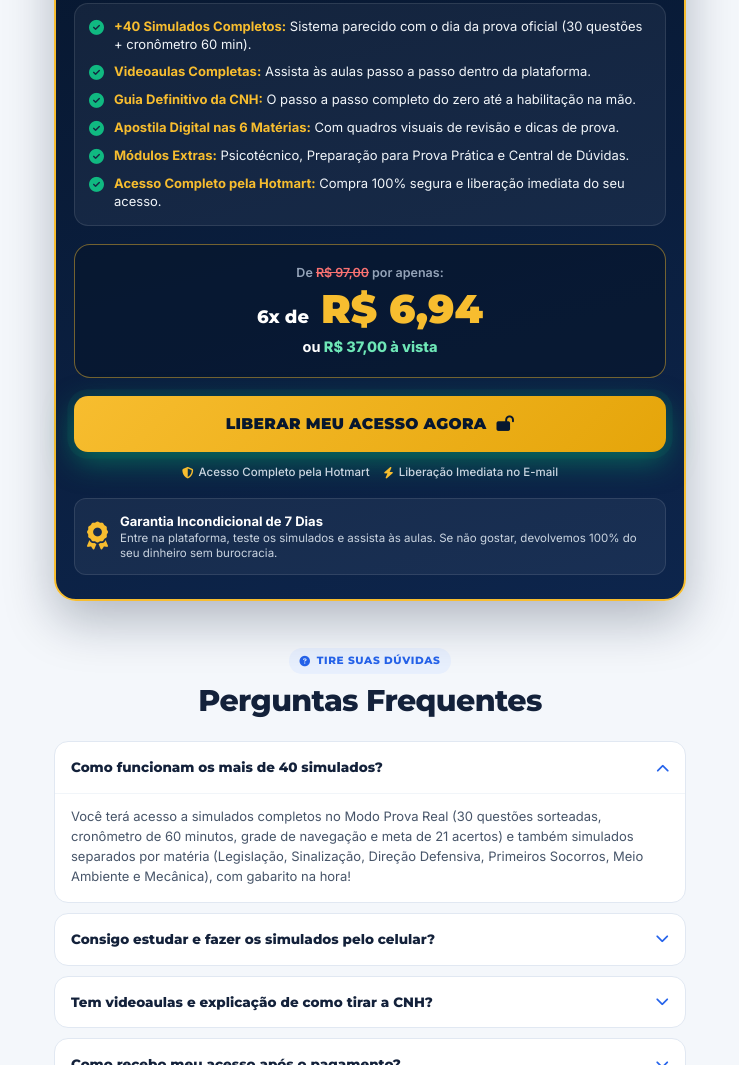
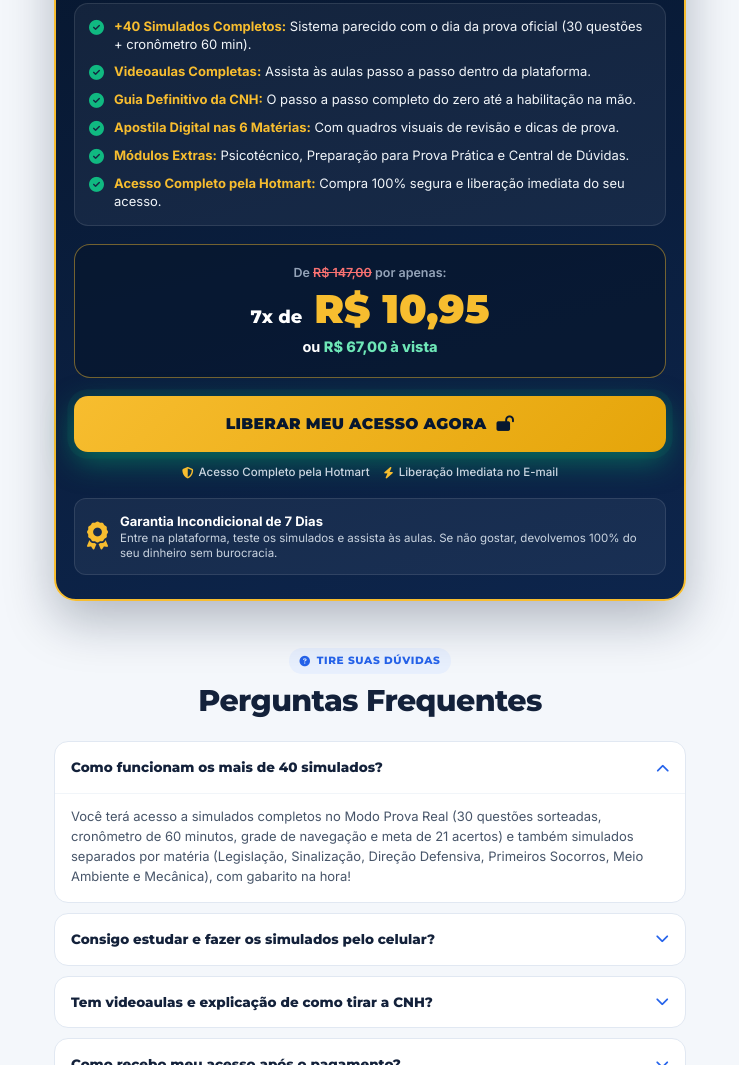
Before and after one commit to LucasRodriguesRibeiro/lp.plataformamicaellucas, a plain HTML site: page index.html in a window 1280 px wide. Shown: the part 6382-7447 px from the top of the page, without its empty margins (270-1009 px from the left). Drawn offline with Linux system fonts and the light colour scheme.

Commit message:
feat: atualiza valor da oferta para 7x de R$ 10,95 ou R$ 67,00 a vista

```diff
--- a/index.html
+++ b/index.html
@@ -2373,11 +2373,11 @@
         </div>
 
         <div class="price-box">
-          <p class="price-old">De <s>R$ 97,00</s> por apenas:</p>
+          <p class="price-old">De <s>R$ 147,00</s> por apenas:</p>
           <div class="price-main">
-            <small>6x de</small> R$ 6,94
-          </div>
-          <p class="price-cash">ou <span>R$ 37,00 à vista</span></p>
+            <small>7x de</small> R$ 10,95
+          </div>
+          <p class="price-cash">ou <span>R$ 67,00 à vista</span></p>
         </div>
 
         <a href="https://pay.hotmart.com/Y108423909U?off=r0pfn28r" class="btn-cta gold-cta" id="btn-comprar-principal"
```
